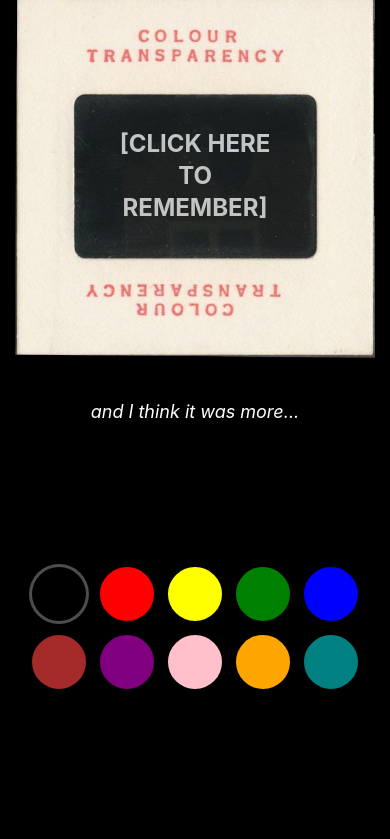
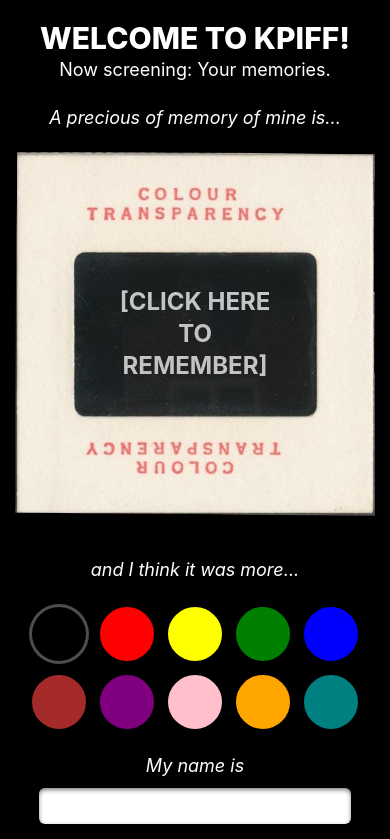
Before and after one commit to pilosophos/memories, a Preact app: page / in a window 390 px wide. Shown: the top 839 px of the page. Built offline with nearby package versions, Linux system fonts and the light colour scheme; no server answers.

Commit message:
make it less bad on mobile

```diff
--- a/src/MemoryCreator.tsx
+++ b/src/MemoryCreator.tsx
@@ -57,7 +57,7 @@
   }, [memory]);
 
   return (
-    <div className="text-white text-lg h-full flex flex-col justify-center items-center p-5 gap-10">
+    <div className="text-white text-lg md:h-full flex flex-col justify-center items-center p-5 gap-5 md:gap-10">
       <header className="text-center">
         <h1 className="font-extrabold text-3xl uppercase">Welcome to KPIFF!</h1>
         <p>Now screening: Your memories.</p>
@@ -80,7 +80,7 @@
         </section>
         <section>
           <header className="text-center italic mb-5">and I think it was more...</header>
-          <div className="flex items-center justify-center h-91">
+          <div className="flex items-center justify-center md:h-91">
             <div className="grid grid-cols-5 md:grid-cols-2 gap-2">
               { MEMORY_COLORS.map( color =>
                 <div
@@ -94,15 +94,15 @@
         </section>
       </div>
 
-      <div>
-        <label htmlFor="name" className="italic">My name is</label>
+      <div className="flex flex-col md:flex-row items-center justify-center gap-2 md:gap-3">
+        <label htmlFor="name" className="italic text-center">My name is</label>
         <input
           value={ creator }
           onChange={ e => setCreator((e.target as HTMLInputElement).value) }
           type="text"
           name="name"
           id="name"
-          className="w-100 ms-3 px-3 p-1 text-black bg-white rounded-md inset-shadow-sm inset-shadow-black/50" />
+          className="md:w-100 px-3 p-1 text-black bg-white rounded-md inset-shadow-sm inset-shadow-black/50" />
       </div>
 
       <div>
```
